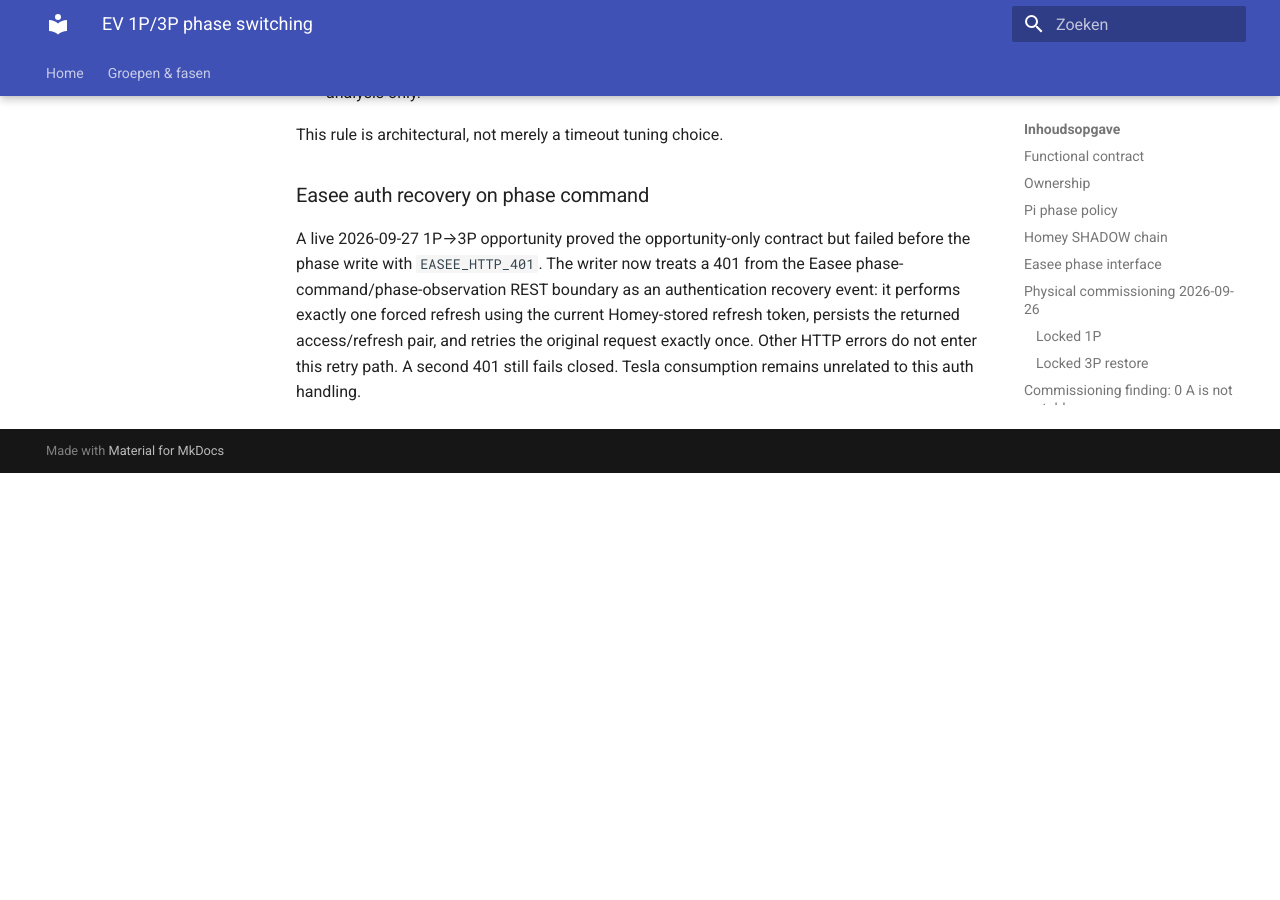
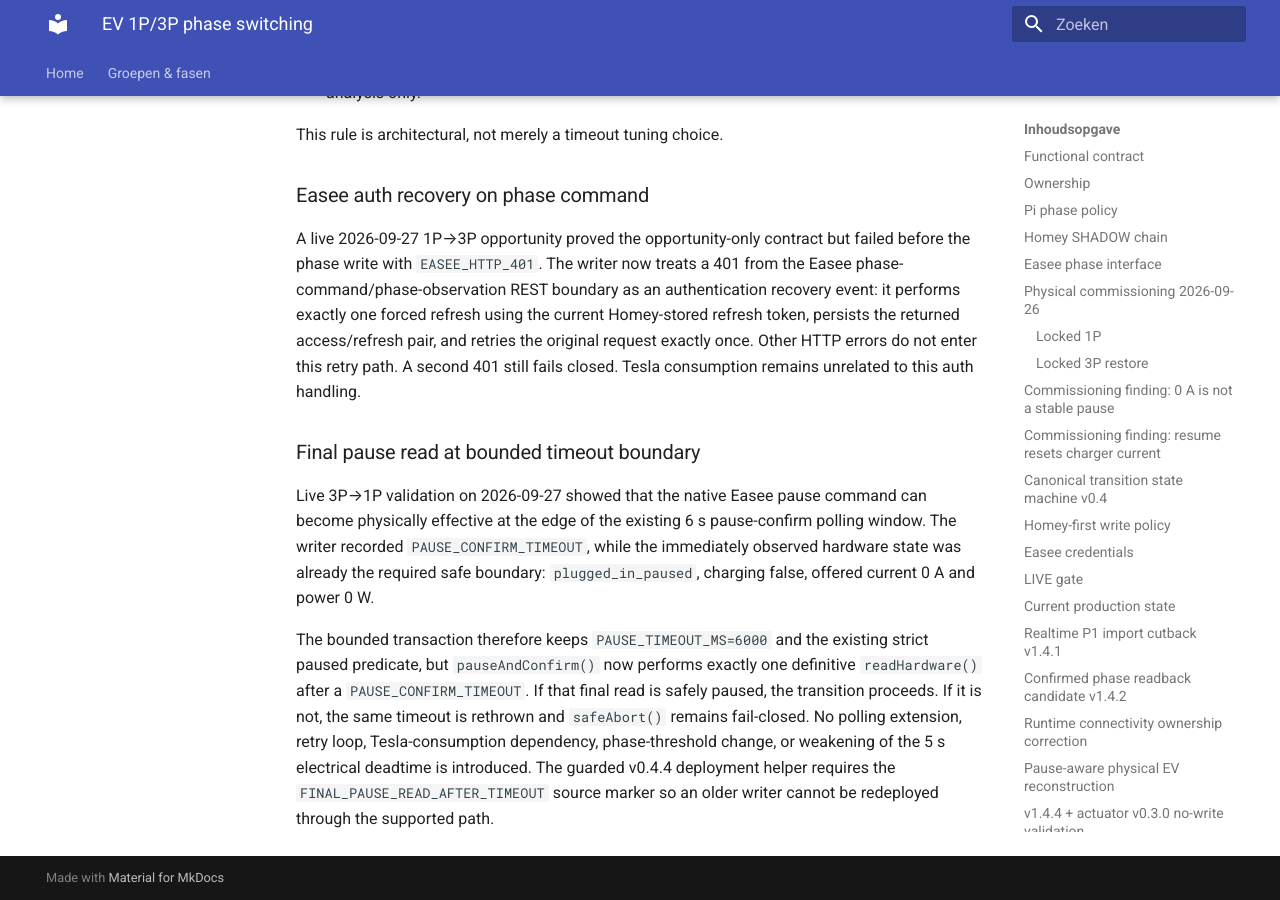
Before and after one commit to OnsKasteeltje/homey-energy-manual, an MkDocs documentation site: the page built from docs/architecture/ev-phase-switching-v0.1.md, in a window 1280 px wide and 900 px high, scrolled down 20722 px. Built offline with MkDocs 1.6.1 and Material for MkDocs 9.7.7, drawn with Linux system fonts in a browser that asks for light colours; before the commit the page ends 21195 px from its top, so only the background shows below that.

Commit message:
docs(ev): define bounded final pause confirmation

```diff
--- a/docs/architecture/ev-phase-switching-v0.1.md
+++ b/docs/architecture/ev-phase-switching-v0.1.md
@@ -752,3 +752,9 @@ This rule is architectural, not merely a timeout tuning choice.
 ### Easee auth recovery on phase command
 
 A live 2026-09-27 1P→3P opportunity proved the opportunity-only contract but failed before the phase write with `EASEE_HTTP_401`. The writer now treats a 401 from the Easee phase-command/phase-observation REST boundary as an authentication recovery event: it performs exactly one forced refresh using the current Homey-stored refresh token, persists the returned access/refresh pair, and retries the original request exactly once. Other HTTP errors do not enter this retry path. A second 401 still fails closed. Tesla consumption remains unrelated to this auth handling.
+
+### Final pause read at bounded timeout boundary
+
+Live 3P→1P validation on 2026-09-27 showed that the native Easee pause command can become physically effective at the edge of the existing 6 s pause-confirm polling window. The writer recorded `PAUSE_CONFIRM_TIMEOUT`, while the immediately observed hardware state was already the required safe boundary: `plugged_in_paused`, charging false, offered current 0 A and power 0 W.
+
+The bounded transaction therefore keeps `PAUSE_TIMEOUT_MS=6000` and the existing strict paused predicate, but `pauseAndConfirm()` now performs exactly one definitive `readHardware()` after a `PAUSE_CONFIRM_TIMEOUT`. If that final read is safely paused, the transition proceeds. If it is not, the same timeout is rethrown and `safeAbort()` remains fail-closed. No polling extension, retry loop, Tesla-consumption dependency, phase-threshold change, or weakening of the 5 s electrical deadtime is introduced. The guarded v0.4.4 deployment helper requires the `FINAL_PAUSE_READ_AFTER_TIMEOUT` source marker so an older writer cannot be redeployed through the supported path.
```
